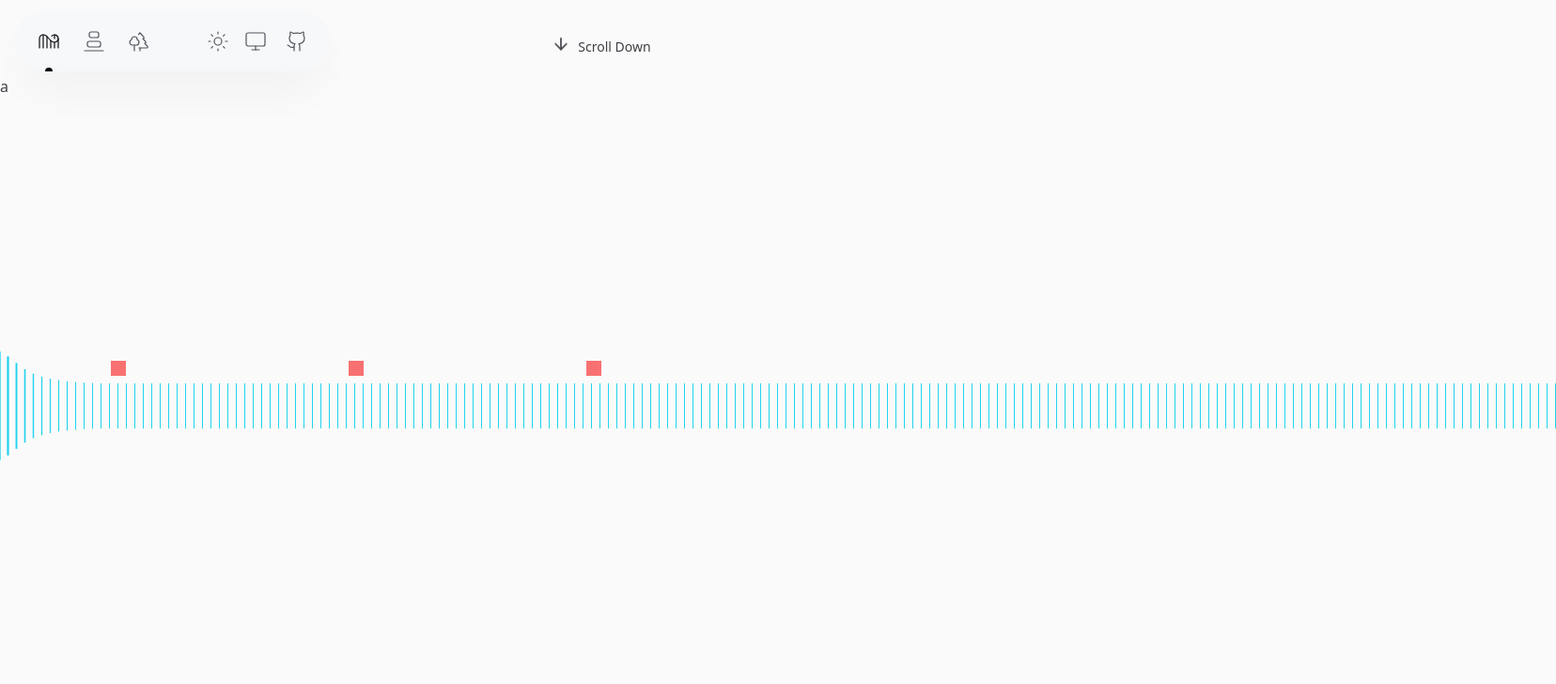
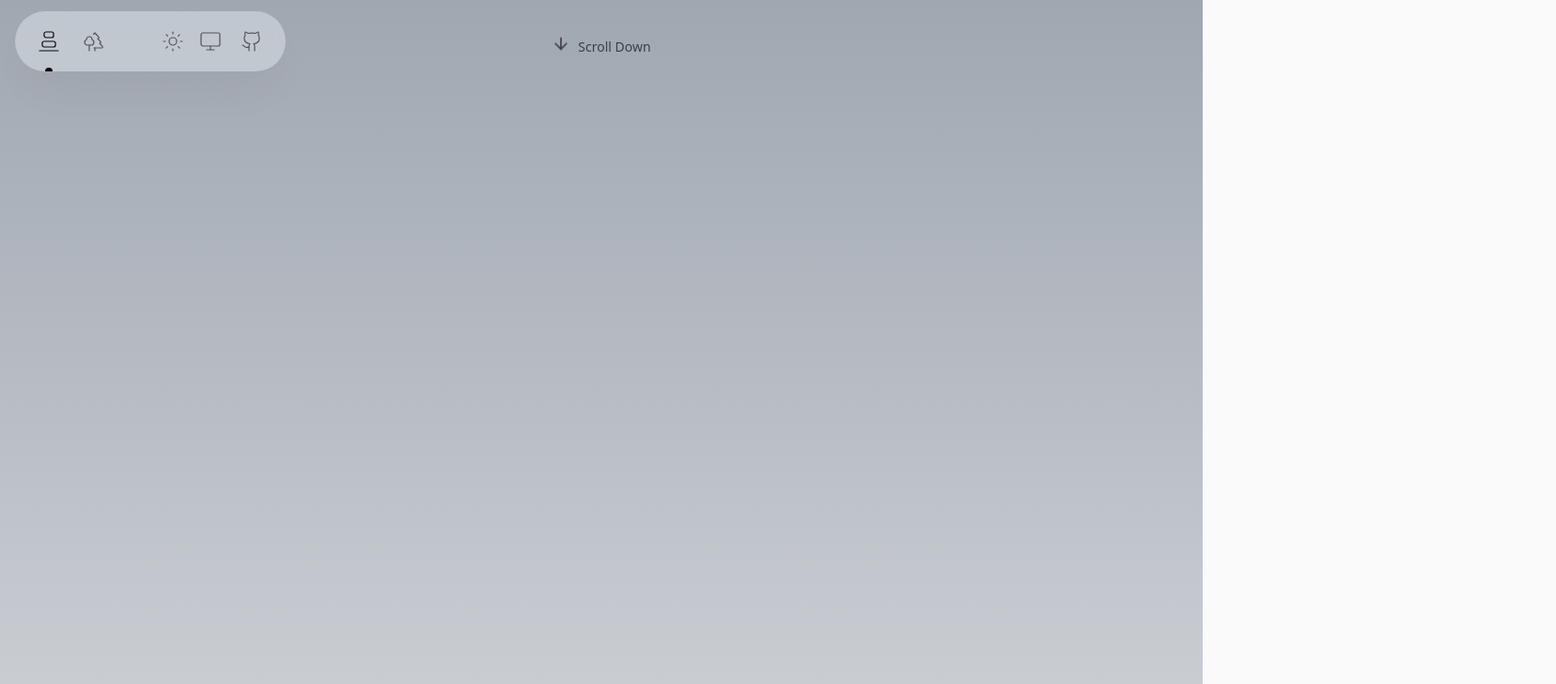
Before and after one commit to adamplesnik/scroll-driven-showcase, a React (Vite) app: page / in a window 1280 px wide. Shown: the top 728 px of the page at 94% size, 1656 px wide, since content can reach past the window. Built offline with nearby package versions, Linux system fonts and the light colour scheme; what @adam.plesnik/tailwindcss-scroll-driven-animations would draw is missing.

Commit message:
Use updated nav, hide circle for now

```diff
--- a/src/main.tsx
+++ b/src/main.tsx
@@ -5,17 +5,12 @@ import { RouterProvider, createBrowserRouter } from 'react-router-dom'
 import './index.css'
 import Forest from './pages/forest/'
 import Hero from './pages/hero/index.tsx'
-import Circle from './pages/circle/index.tsx'
 
 const router = createBrowserRouter([
   {
     path: '/',
-    element: <Circle />,
-    errorElement: <Circle />,
-  },
-  {
-    path: '/hero',
     element: <Hero />,
+    errorElement: <Hero />,
   },
   {
     path: '/forest',
--- a/src/partials/Nav.tsx
+++ b/src/partials/Nav.tsx
@@ -1,4 +1,4 @@
-import { AlignVerticalJustifyEnd, Github, RollerCoaster, Trees } from 'lucide-react'
+import { AlignVerticalJustifyEnd, Github, Trees } from 'lucide-react'
 import { HTMLAttributes } from 'react'
 import NavItem from '../components/NavItem'
 import { addWithSpace } from '../utils/addWithSpace'
@@ -14,8 +14,7 @@ const Nav = ({ className, ...rest }: HTMLAttributes<HTMLDivElement>) => {
       }
       {...rest}
     >
-      <NavItem Icon={RollerCoaster} to="/" />
-      <NavItem Icon={AlignVerticalJustifyEnd} to="/hero" />
+      <NavItem Icon={AlignVerticalJustifyEnd} to="/" />
       <NavItem Icon={Trees} to="/forest" />
       <div className="min-w-8 flex-1" />
       <DarkModeSwitch />
```
